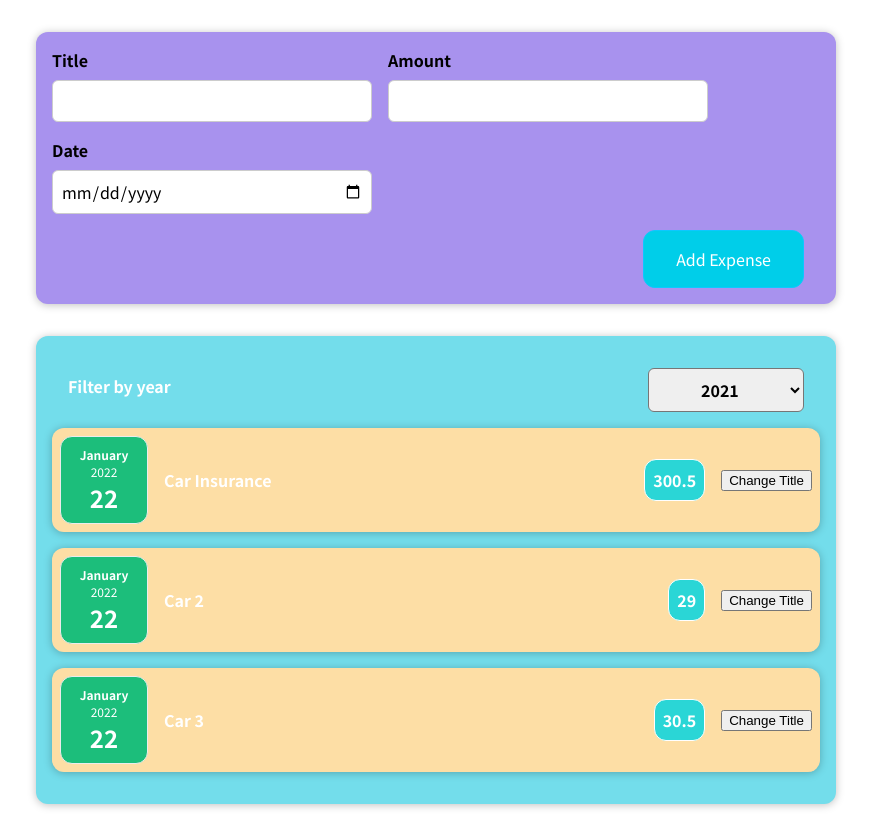
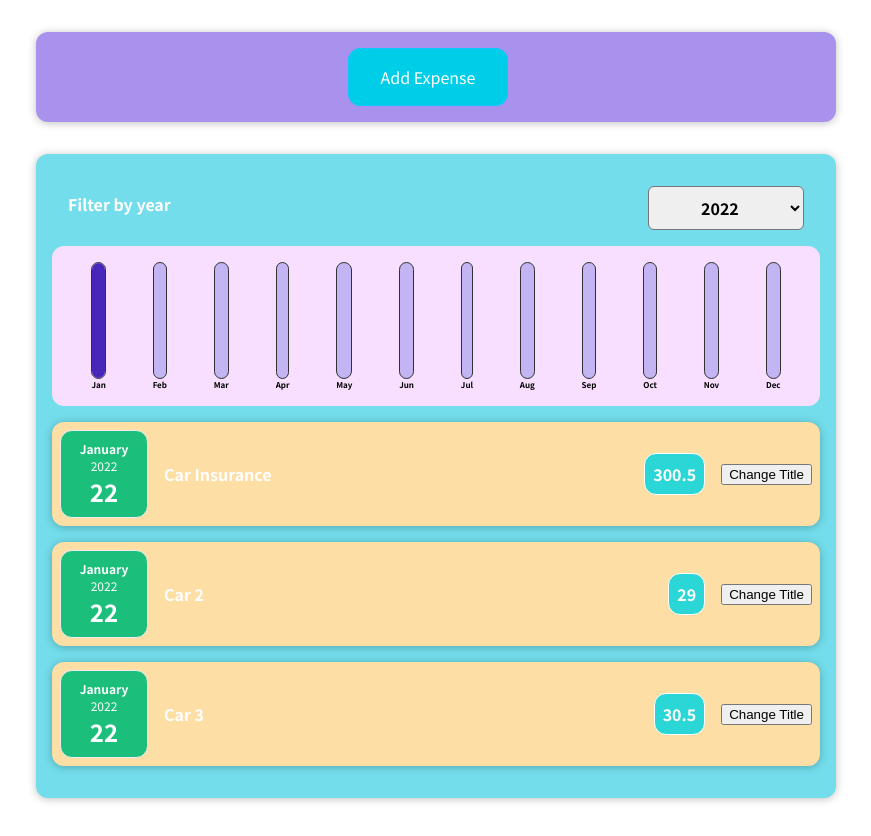
Before and after one commit to PeterVila/expense-tracker, a React (Create React App) app: page / in a window 1280 px wide. Shown: the whole page, without its empty margins (204-1075 px from the left). Built offline with nearby package versions, Linux system fonts and the light colour scheme.

Commit message:
Added chart filtering stateless component. Added conditionals to render form when user wants to add an expense. Added unique .scss files for each component

```diff
--- a/src/App.js
+++ b/src/App.js
@@ -1,22 +1,29 @@
 import ExpenseList from "./components/Expenses/ExpenseList";
 import NewExpense from "./components/NewExpense/NewExpense"
 import "./App.scss";
+import { useState } from 'react';
+
+const expenses = [
+  { title: "Car Insurance", amount: 300.5, date: new Date(2021, 12, 22) },
+  { title: "Car 2", amount: 29, date: new Date(2021, 12, 22) },
+  { title: "Car 3", amount: 30.5, date: new Date(2021, 12, 22) },
+];
 
 const App = () => {
-  const expenses = [
-    { title: "Car Insurance", amount: 300.5, date: new Date(2021, 12, 22) },
-    { title: "Car 2", amount: 29, date: new Date(2021, 12, 22) },
-    { title: "Car 3", amount: 30.5, date: new Date(2021, 12, 22) },
-  ];
+
+  const [newExpenses, setNewExpenses] = useState(expenses);
 
   const addExpenseHandler = expense => {
-    console.log('In App.js');
-    console.log(expense)
+    setNewExpenses(prevExpenses => {
+      return [expense, ...prevExpenses];
+    })
   }
+
+
   return (
     <div>
       <NewExpense addExpenseHandler={addExpenseHandler}/>
-      <ExpenseList expenses={expenses}/>
+      <ExpenseList expenses={newExpenses}/>
     </div>
   );
 }
--- /dev/null
+++ b/src/components/Chart/Chart.js
@@ -0,0 +1,22 @@
+import ChartBar from "./ChartBar";
+import "./Chart.scss";
+
+const Chart = (props) => {
+  const dataPointValues = props.dataPoints.map((dataPoint) => dataPoint.value);
+  const totalMaximum = Math.max(...dataPointValues);
+
+  return (
+    <div className="chart">
+      {props.dataPoints.map((dataPoint) => (
+        <ChartBar
+          key={dataPoint.label}
+          value={dataPoint.value}
+          maxValue={totalMaximum}
+          label={dataPoint.label}
+        />
+      ))}
+    </div>
+  );
+};
+
+export default Chart;
--- /dev/null
+++ b/src/components/Chart/Chart.scss
@@ -0,0 +1,9 @@
+.chart {
+  padding: 1rem;
+  border-radius: 12px;
+  background-color: #f8dfff;
+  text-align: center;
+  display: flex;
+  justify-content: space-around;
+  height: 10rem;
+}
--- /dev/null
+++ b/src/components/Chart/ChartBar.js
@@ -0,0 +1,23 @@
+import "./ChartBar.scss";
+
+const ChartBar = (props) => {
+  let barFillHeight = "0%";
+
+  if (props.maxValue > 0) {
+    barFillHeight = Math.round((props.value / props.maxValue) * 100) + "%";
+  }
+
+  return (
+    <div className="chart-bar">
+      <div className="chart-bar__inner">
+        <div
+          className="chart-bar__fill"
+          style={{ height: barFillHeight }}
+        ></div>
+      </div>
+      <div className="chart-bar__label">{props.label}</div>
+    </div>
+  );
+};
+
+export default ChartBar;
--- /dev/null
+++ b/src/components/Chart/ChartBar.scss
@@ -0,0 +1,30 @@
+.chart-bar {
+  height: 100%;
+  display: flex;
+  flex-direction: column;
+  align-items: center;
+}
+
+.chart-bar__inner {
+  height: 100%;
+  width: 100%;
+  border: 1px solid #313131;
+  border-radius: 12px;
+  background-color: #c3b4f3;
+  overflow: hidden;
+  display: flex;
+  flex-direction: column;
+  justify-content: flex-end;
+}
+
+.chart-bar__fill {
+  background-color: #4826b9;
+  width: 100%;
+  transition: all 0.3s ease-out;
+}
+
+.chart-bar__label {
+  font-weight: bold;
+  font-size: 0.5rem;
+  text-align: center;
+}
--- a/src/components/Expenses/ExpenseFilter.js
+++ b/src/components/Expenses/ExpenseFilter.js
@@ -3,7 +3,6 @@
 const ExpensesFilter = (props) => {
 
   const filterChangeHandler = (event) => {
-    console.log(event.target.value);
     props.filterChangeHandler(event.target.value);
   };
 
@@ -14,7 +13,7 @@
         <select value={props.selected} onChange={filterChangeHandler}>
           <option value="2021">2021</option>
           <option value="2022">2022</option>
-          <option value="2022">2023</option>
+          <option value="2023">2023</option>
         </select>
       </div>
     </div>
--- a/src/components/Expenses/ExpenseList.js
+++ b/src/components/Expenses/ExpenseList.js
@@ -3,14 +3,20 @@
 import "./ExpenseList.scss";
 import ExpenseFilter from "./ExpenseFilter"
 import Card from '../UI/Card';
+import ExpensesChart from "./ExpensesChart";
+
 
 const ExpenseList = (props) => {
-  const [filteredYear, setFilteredYear] = useState(2021);
+  const [filteredYear, setFilteredYear] = useState("2022");
 
   const filterChangeHandler = selectedYear => {
-    console.log('ExpenseList.js');
     setFilteredYear(selectedYear);
   }
+
+  const filteredExpenses = props.expenses.filter(expense => {
+    return expense.date.getFullYear().toString() === filteredYear;
+  })
+
   return (
     <div>
       <Card className="expenses">
@@ -18,7 +24,11 @@
           filterChangeHandler={filterChangeHandler}
           selected={filteredYear}
         />
-        {props.expenses.map((expense, index) => {
+        <ExpensesChart expenses={filteredExpenses} />
+        {filteredExpenses.length === 0 ? (
+          <p>No expenses found.</p>
+        ) : (
+          filteredExpenses.map((expense, index) => {
             return (
               <ExpenseItem
                 key={index}
@@ -27,7 +37,8 @@
                 date={expense.date}
               />
             );
-        })}
+          })
+        )}
       </Card>
     </div>
   );
--- /dev/null
+++ b/src/components/Expenses/ExpensesChart.js
@@ -0,0 +1,27 @@
+import Chart from "../Chart/Chart";
+
+const ExpensesChart = (props) => {
+  const chartDataPoints = [
+    { label: "Jan", value: 0 },
+    { label: "Feb", value: 0 },
+    { label: "Mar", value: 0 },
+    { label: "Apr", value: 0 },
+    { label: "May", value: 0 },
+    { label: "Jun", value: 0 },
+    { label: "Jul", value: 0 },
+    { label: "Aug", value: 0 },
+    { label: "Sep", value: 0 },
+    { label: "Oct", value: 0 },
+    { label: "Nov", value: 0 },
+    { label: "Dec", value: 0 },
+  ];
+
+  for (const expense of props.expenses) {
+    const expenseMonth = expense.date.getMonth(); // starting at 0 => January => 0
+    chartDataPoints[expenseMonth].value += expense.amount;
+  }
+
+  return <Chart dataPoints={chartDataPoints} />;
+};
+
+export default ExpensesChart;
--- a/src/components/NewExpense/ExpenseForm.js
+++ b/src/components/NewExpense/ExpenseForm.js
@@ -1,11 +1,12 @@
-import { useState } from 'react';
-import './ExpenseForm.scss';
+import { useState } from "react";
+import "./ExpenseForm.scss";
 
 const ExpenseForm = (props) => {
   const [userInput, setUserInput] = useState({
     enteredTitle: "",
     enteredAmount: "",
     enteredDate: "",
+    add: false,
   });
 
   const titleChangeHandler = (event) => {
@@ -38,18 +39,29 @@
         userInput.enteredDate.replace(/-/g, "/").replace(/T.+/, "")
       ),
     };
-    // console.log(expenseData);
 
     props.onSaveExpenseData(expenseData);
     setUserInput({
-      enteredTitle: '',
-      enteredAmount: '',
-      enteredDate: ''
-    })
+      enteredTitle: "",
+      enteredAmount: "",
+      enteredDate: "",
+      add: false,
+    });
+  };
+
+  const formHandler = (event) => {
+    event.preventDefault();
+    setUserInput({
+      ...userInput,
+      add: !userInput.add
+    });
   };
 
   return (
     <form onSubmit={submitHandler}>
+      {userInput.add === false ? (
+        <button onClick={formHandler}>Add Expense</button>
+      ) : (
         <div className="new-expense__controls">
           <div className="new-expense__control">
             <label>Title</label>
@@ -80,9 +92,13 @@
             />
           </div>
         </div>
+      )}
+      {userInput.add === true && (
         <div className="new-expense__actions">
+          <button onClick={formHandler}>Cancel</button>
           <button type="submit">Add Expense</button>
         </div>
+      )}
     </form>
   );
 };
--- a/src/components/NewExpense/NewExpense.js
+++ b/src/components/NewExpense/NewExpense.js
@@ -1,5 +1,6 @@
 import './newExpense.scss';
 import ExpenseForm from './ExpenseForm'
+
 const newExpense = (props) => {
   const saveExpenseDataHandler = (enteredExpenseData) => {
     const expenseData = {
```
Lines whose indentation alone changed are shown as unchanged.
